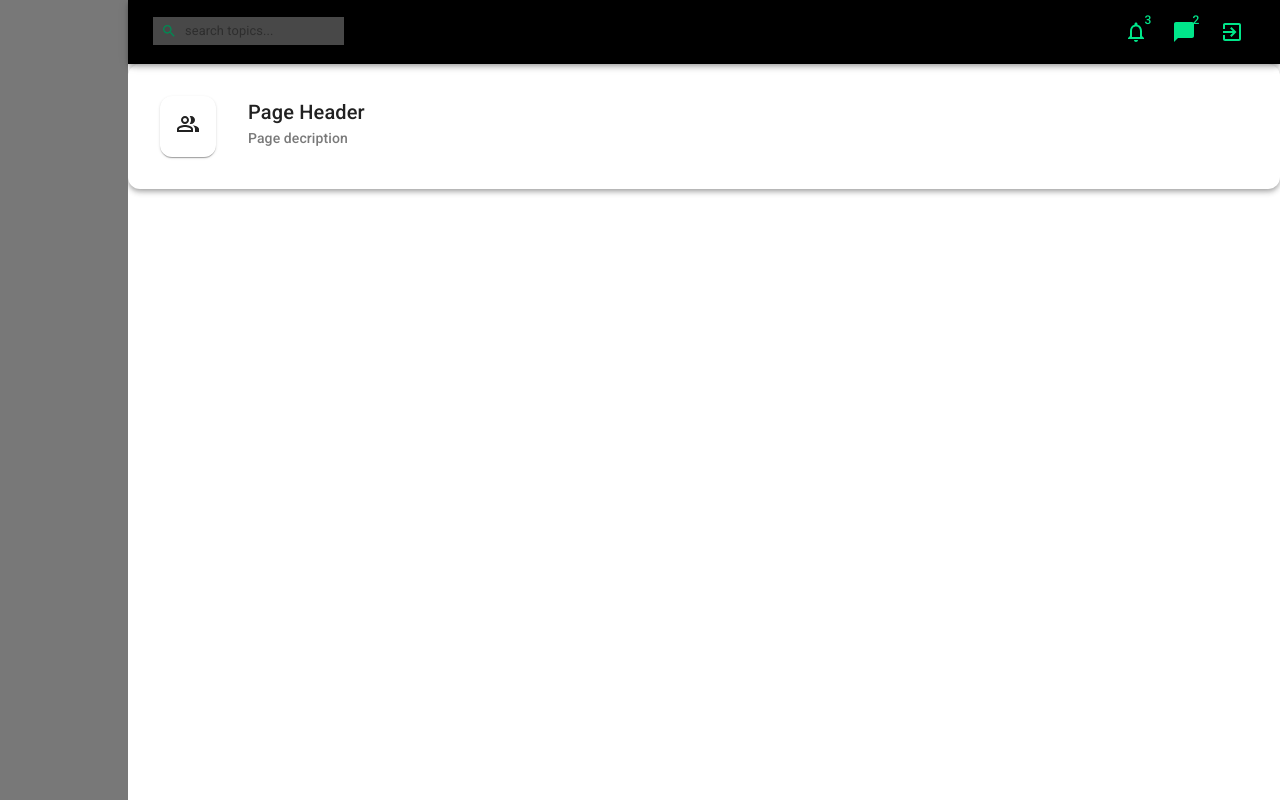
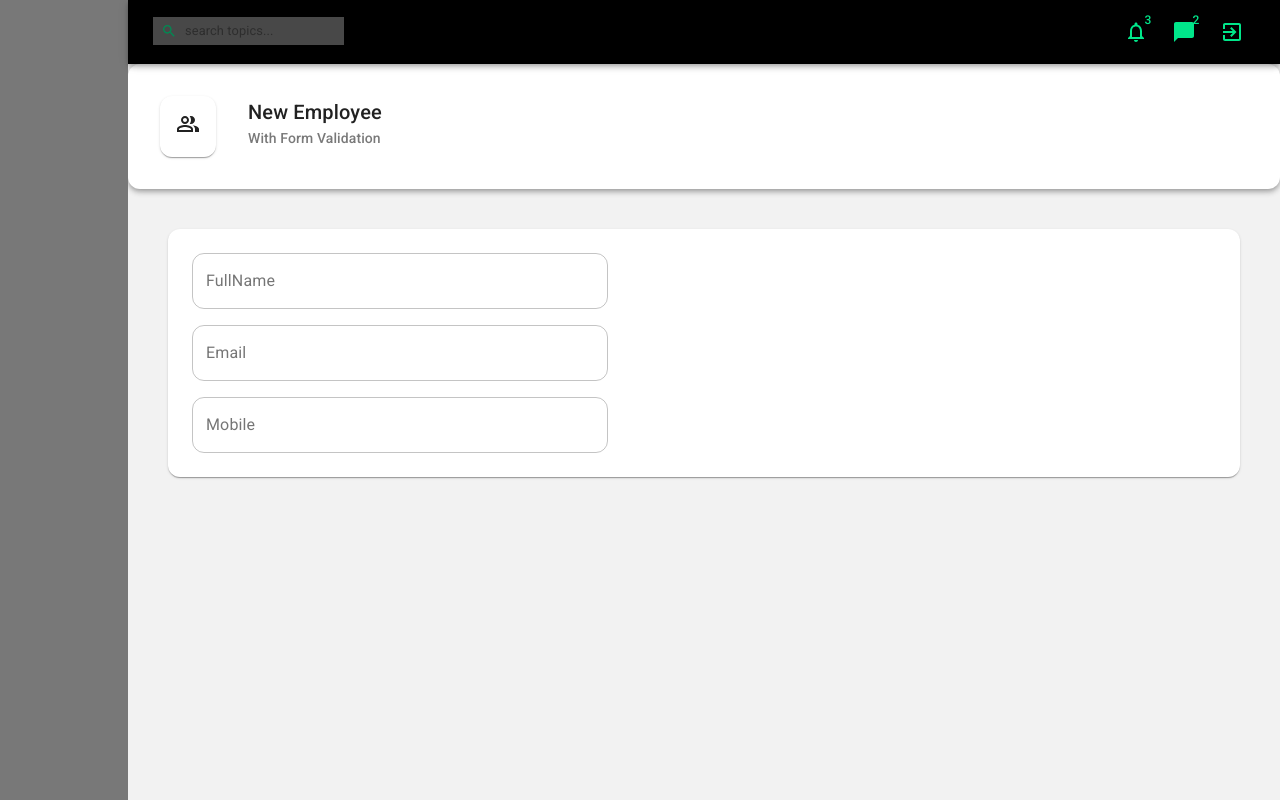
Before and after one commit to AmarnathN/material-ui-react, a React (Create React App) app: page / in a window 1280 px wide. Built offline with nearby package versions, Linux system fonts and the light colour scheme.

Commit message:
Adding Employee Form

```diff
--- a/src/App/App.js
+++ b/src/App/App.js
@@ -1,9 +1,9 @@
 import { createMuiTheme, CssBaseline, makeStyles, ThemeProvider } from "@material-ui/core";
-import { PeopleAltOutlined as PeopleAltOutlinedIcon } from "@material-ui/icons";
+
 import React from "react";
 import Header from "../components/Header";
-import PageHeader from "../components/PageHeader";
 import Sidemenu from "../components/Sidemenu";
+import Employees from "../pages/employee/Employees";
 import "./App.css";
 
 const theme = createMuiTheme({
@@ -17,7 +17,7 @@
       main: "#000000",
     },
     background: {
-      default: "#ffffff",
+      default: "#f2f2f2",
       light: "#787878",
     },
   },
@@ -54,7 +54,7 @@
         <Sidemenu />
         <div className={classes.appMain}>
           <Header></Header>
-          <PageHeader title="Page Header" description="Page decription" icon={<PeopleAltOutlinedIcon />} />
+          <Employees />
         </div>
         <CssBaseline></CssBaseline>
       </ThemeProvider>
--- /dev/null
+++ b/src/pages/employee/EmployeeForm.js
@@ -0,0 +1,51 @@
+import { Grid, makeStyles, TextField } from "@material-ui/core";
+import React, { useState, useEffect } from "react";
+
+const intialFieldValues = {
+  id: 0,
+  fullName: "",
+  email: "",
+  mobile: "",
+  city: "",
+  gender: "M",
+  departmentId: "",
+  hireDate: new Date(),
+  isPermanent: false,
+};
+
+const useStyles = makeStyles((theme) => ({
+  root: {
+    "& .MuiFormControl-root": {
+      width: "80%",
+      margin: theme.spacing(1),
+    },
+  },
+}));
+
+const EmployeeForm = () => {
+  const classes = useStyles();
+  const [values, setValues] = useState(intialFieldValues);
+
+  const handleInputChange = (e) => {
+    const { name, value } = e.target;
+    setValues({
+      ...values,
+      [name]: value,
+    });
+  };
+
+  return (
+    <form className={classes.root}>
+      <Grid container>
+        <Grid item xs={6}>
+          <TextField variant={"outlined"} label="FullName" value={values.fullName} onChange={handleInputChange} name="fullName" />
+          <TextField variant={"outlined"} label="Email" value={values.email} onChange={handleInputChange} name="email" />
+          <TextField variant={"outlined"} label="Mobile" value={values.mobile} onChange={handleInputChange} name="mobile" />
+        </Grid>
+        <Grid item xs={6}></Grid>
+      </Grid>
+    </form>
+  );
+};
+
+export default EmployeeForm;
--- /dev/null
+++ b/src/pages/employee/Employees.js
@@ -0,0 +1,27 @@
+import React from "react";
+import EmployeeForm from "./EmployeeForm";
+import { PeopleAltOutlined as PeopleAltOutlinedIcon } from "@material-ui/icons";
+import PageHeader from "../../components/PageHeader";
+import { makeStyles, Paper } from "@material-ui/core";
+
+const useStyles = makeStyles((theme) => ({
+  pageContent: {
+    margin: theme.spacing(5),
+    padding: theme.spacing(2),
+  },
+}));
+
+const Employees = () => {
+  const classes = useStyles();
+
+  return (
+    <div>
+      <PageHeader title="New Employee" description="With Form Validation" icon={<PeopleAltOutlinedIcon />} />
+      <Paper className={classes.pageContent}>
+        <EmployeeForm />
+      </Paper>
+    </div>
+  );
+};
+
+export default Employees;
```
